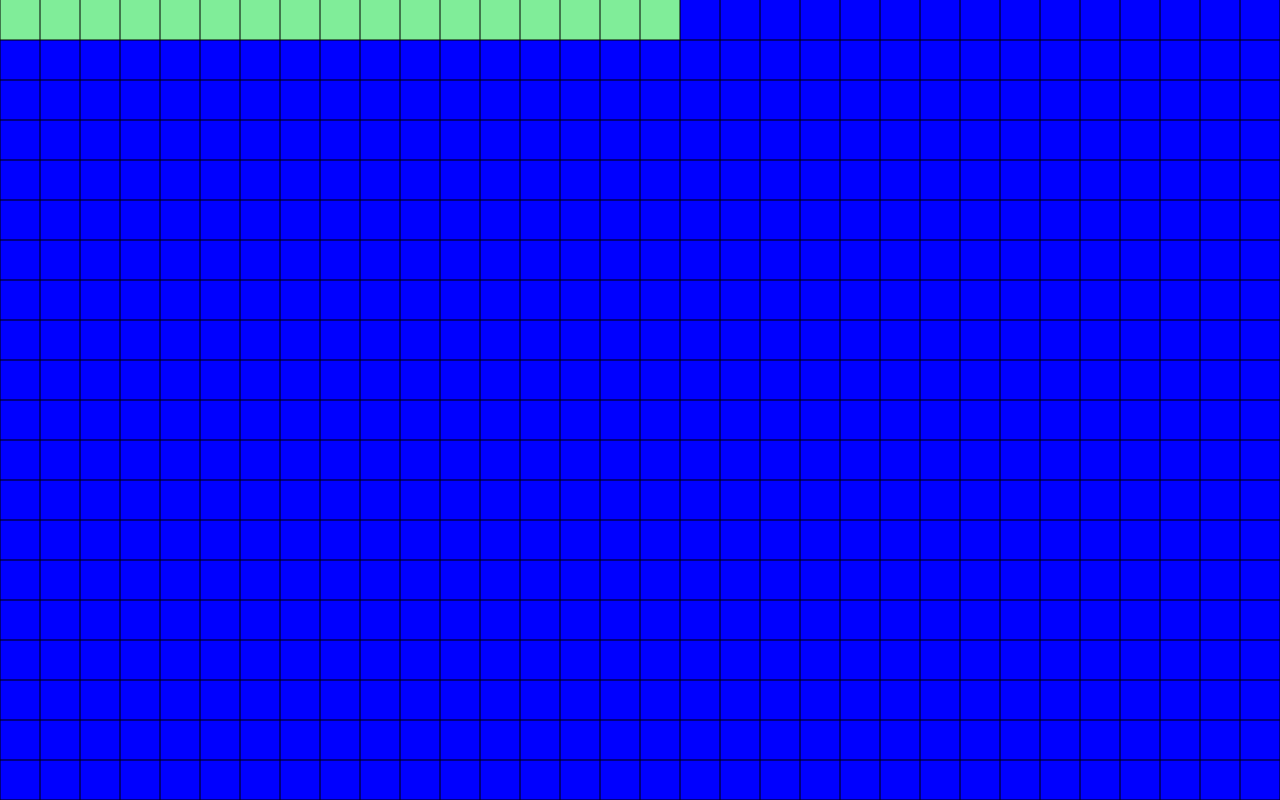
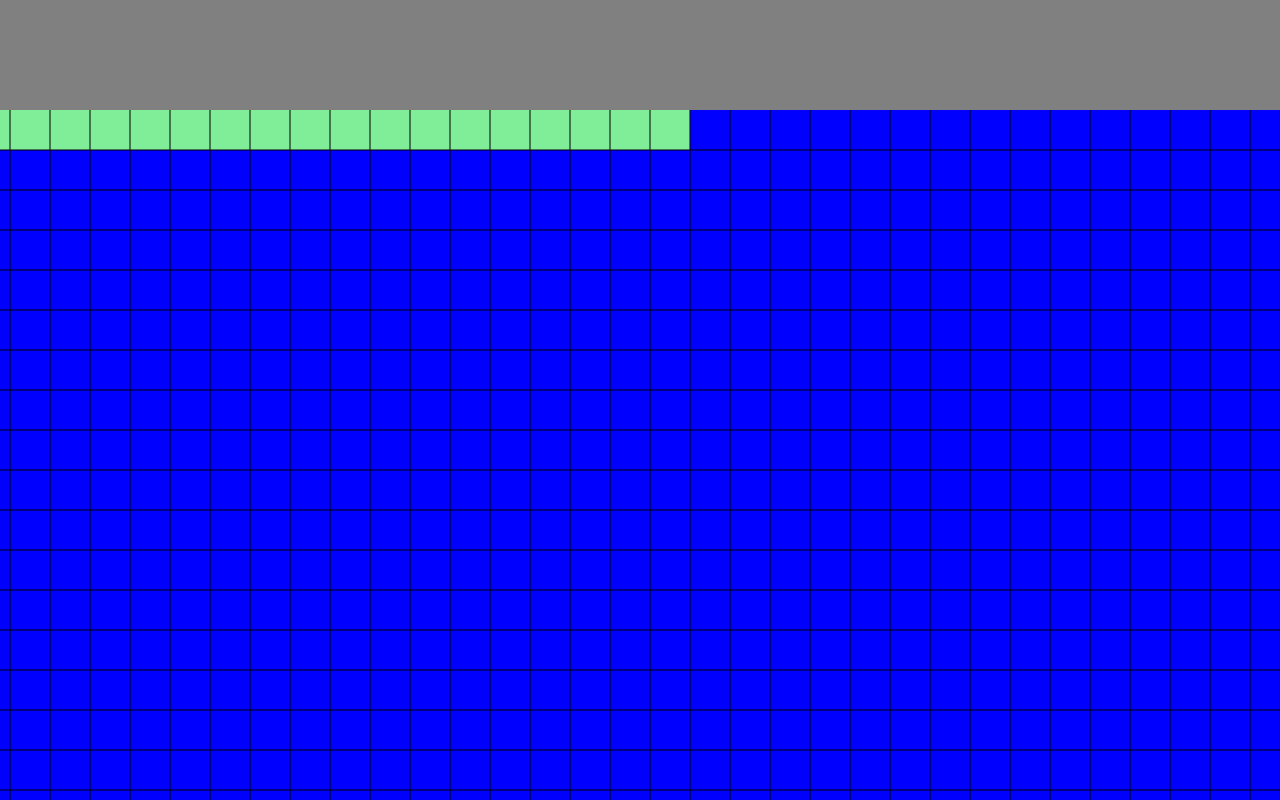
Before and after one commit to j-bodek/paper.io, a Vue app in the folder frontend/: page / in a window 1280 px wide. Built offline with nearby package versions, Linux system fonts and the light colour scheme.

Commit message:
add borders

```diff
--- a/frontend/src/components/PlayRoom.vue
+++ b/frontend/src/components/PlayRoom.vue
@@ -1,9 +1,11 @@
 <template>
   <div class="container">
     <div class="canvas-container">
-      <canvas id="background" width="2000px" height="2000px"></canvas>
-      <canvas id="players" width="2000px" height="2000px"></canvas>
-      <canvas id="grid" width="2000px" height="2000px"></canvas>
+      <div class="canvas-wrapper">
+        <canvas id="background" width="2000px" height="2000px"></canvas>
+        <canvas id="players" width="2000px" height="2000px"></canvas>
+        <canvas id="grid" width="2000px" height="2000px"></canvas>
+      </div>
     </div>
   </div>
 </template>
@@ -112,20 +114,21 @@ export default {
       this.$store.dispatch('movePlayer');
     },
     updateCamera(currentPosition) {
-      if (currentPosition[0] * this.squareSize >= this.container.clientWidth / 2) {
+      let padding = 100;
+      if (currentPosition[0] * this.squareSize + padding >= this.container.clientWidth / 2) {
         let scrollLeft = Math.min(
-          currentPosition[0] * this.squareSize - this.container.clientWidth / 2,
-          this.$store.getters['getBoard'].length * this.squareSize - this.container.clientWidth
+          currentPosition[0] * this.squareSize + padding - this.container.clientWidth / 2,
+          this.$store.getters['getBoard'].length * this.squareSize + 2 * padding - this.container.clientWidth
         )
         this.canvasContainer.style.left = `-${scrollLeft}px`;
       } else {
         this.canvasContainer.style.left = `0px`;
       }
 
-      if (currentPosition[1] * this.squareSize >= this.container.clientHeight / 2) {
+      if (currentPosition[1] * this.squareSize + padding >= this.container.clientHeight / 2) {
         let scrollTop = Math.min(
-          currentPosition[1] * this.squareSize - this.container.clientHeight / 2,
-          this.$store.getters['getBoard'][0].length * this.squareSize - this.container.clientHeight
+          currentPosition[1] * this.squareSize + padding - this.container.clientHeight / 2,
+          this.$store.getters['getBoard'][0].length * this.squareSize + 2 * padding - this.container.clientHeight
         )
         this.canvasContainer.style.top = `-${scrollTop}px`;
       } else {
@@ -159,19 +162,24 @@ export default {
   width: 100%;
   height: 100vh;
   margin: 0;
+  background: gray;
   overflow: hidden;
 }
 
 .canvas-container {
   position: absolute;
+  padding: 100px;
   top: 0;
   left: 0;
 }
 
+.canvas-wrapper {
+  position: relative;
+  border: 10px solid black;
+}
+
 #background {
   position: absolute;
-  top: 0;
-  left: 0;
   width: 2000px;
   height: 2000px;
   background: blue;
@@ -179,8 +187,6 @@ export default {
 
 #grid {
   position: absolute;
-  top: 0;
-  left: 0;
   width: 2000px;
   height: 2000px;
   background: transparent;
@@ -188,8 +194,6 @@ export default {
 
 #players {
   position: absolute;
-  top: 0;
-  left: 0;
   width: 2000px;
   height: 2000px;
   background: transparent;
```
